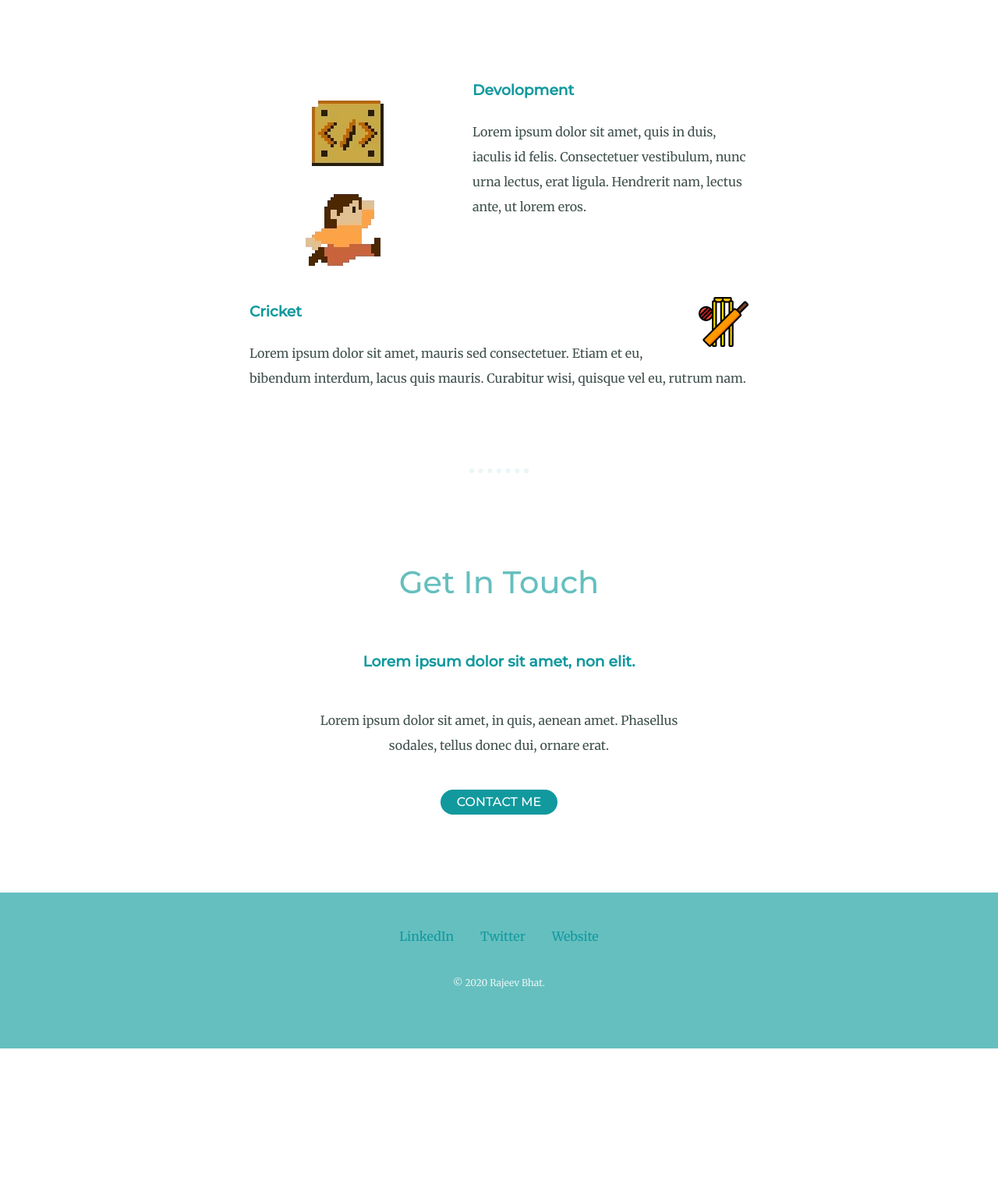
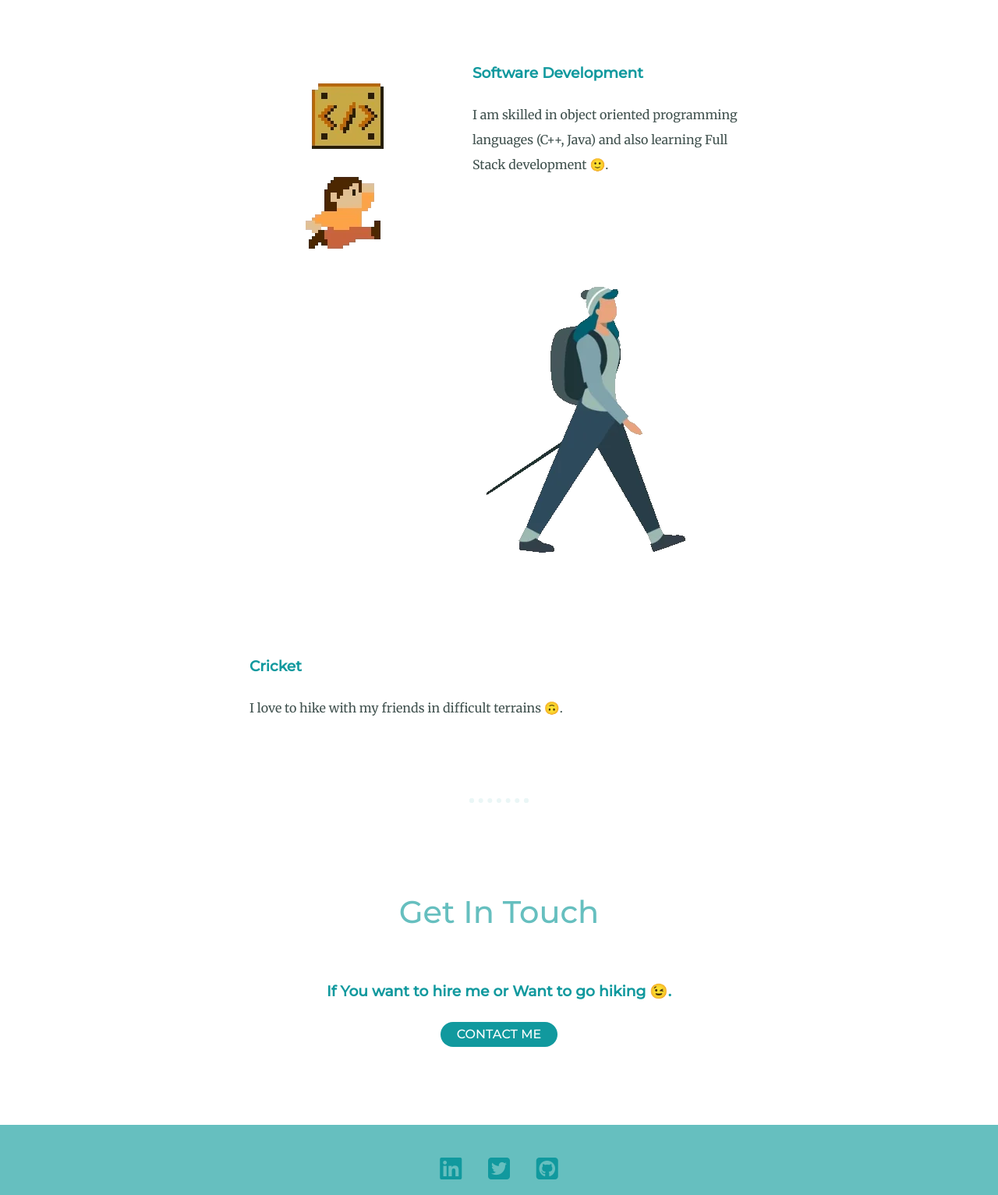
Before and after one commit to rajeevbhat27/profile-website, a plain HTML site: page index.html in a window 1280 px wide. Shown: the part 1776-3309 px from the top of the page at 78% size. Before the commit the page ends 3121 px from the top, so only its background shows below. Drawn offline with Linux system fonts and the light colour scheme.

Commit message:
added content to website

```diff
--- a/index.html
+++ b/index.html
@@ -10,6 +10,7 @@
     <link
         href="https://fonts.googleapis.com/css2?family=Merriweather&family=Montserrat:wght@500&family=Sacramento&display=swap"
         rel="stylesheet">
+        <script src="https://kit.fontawesome.com/6b26d2a467.js" crossorigin="anonymous"></script>
 </head>
 
 <body>
@@ -23,10 +24,9 @@
     </div>
     <div class="middle-container">
         <div class="profile">
-            <img src="img/rajeev-1.JPG" alt="profilepic" class="profilepic">
+            <img src="img/rajeev-1.png" alt="profilepic" class="profilepic">
             <h2>Hello.</h2>
-            <p class="intro">Lorem ipsum dolor sit amet, vitae volutpat, dui conubia, dolor urna. Non auctor, montes
-                nulla distinctio.
+            <p class="intro">I am Rajeev Bhat, a budding Software Engineer based out of Bangalore, India
             </p>
         </div>
         <hr>
@@ -34,34 +34,28 @@
             <h2>My Skills.</h2>
             <div class="skill-row">
                 <img class="coding" src="img/code.webp" alt="coding">
-                <h3>Devolopment</h3>
-                <p class="dev-description">Lorem ipsum dolor sit amet, quis in duis, iaculis id felis. Consectetuer
-                    vestibulum, nunc urna
-                    lectus, erat ligula. Hendrerit nam, lectus ante, ut lorem eros.</p>
+                <h3>Software Development</h3>
+                <p class="dev-description">I am skilled in object oriented programming languages (C++, Java) and also learning Full Stack development 🙂.</p>
             </div>
             <div class="skill-row">
-                <img class="cricket" src="img/cricket.png" alt="cricket">
+                <img class="hiking" src="img/hike.webp" alt="cricket">
                 <h3>Cricket</h3>
-                <p class="cricket-description">Lorem ipsum dolor sit amet, mauris sed consectetuer. Etiam et eu,
-                    bibendum interdum, lacus quis
-                    mauris. Curabitur wisi, quisque vel eu, rutrum nam.</p>
+                <p class="cricket-description">I love to hike with my friends in difficult terrains 🙃.</p>
             </div>
         </div>
         <hr>
         <div class="contact-me">
             <h2>Get In Touch</h2>
-            <h3>Lorem ipsum dolor sit amet, non elit.</h3>
-            <p class="contact-message">Lorem ipsum dolor sit amet, in quis, aenean amet. Phasellus sodales, tellus donec
-                dui, ornare erat.</p>
-            <a class="btn" href="mailto:name@email.com">CONTACT ME</a>
+            <h3>If You want to hire me or Want to go hiking 😉.</h3>
+            <a class="btn" href="mailto:rajeevbhat27@email.com">CONTACT ME</a>
         </div>
     </div>
 
 
     <div class="bottom-container">
-        <a class="footer-link" href="https://www.linkedin.com/">LinkedIn</a>
-        <a class="footer-link" href="https://twitter.com/">Twitter</a>
-        <a class="footer-link" href="https://www.appbrewery.co/">Website</a>
+        <a class="footer-link" href="https://www.linkedin.com/rajeevbhat27"><i class="fab fa-linkedin fa-2x"></i></a>
+        <a class="footer-link" href="https://twitter.com/RajeevBhat6"><i class="fab fa-twitter-square fa-2x"></i></a>
+        <a class="footer-link" href="https://www.linkedin.com/in/rajeevbhat27/"><i class="fab fa-github-square fa-2x"></i></a>
         <p class="copyright">© 2020 Rajeev Bhat.</p>
     </div>
 
```
